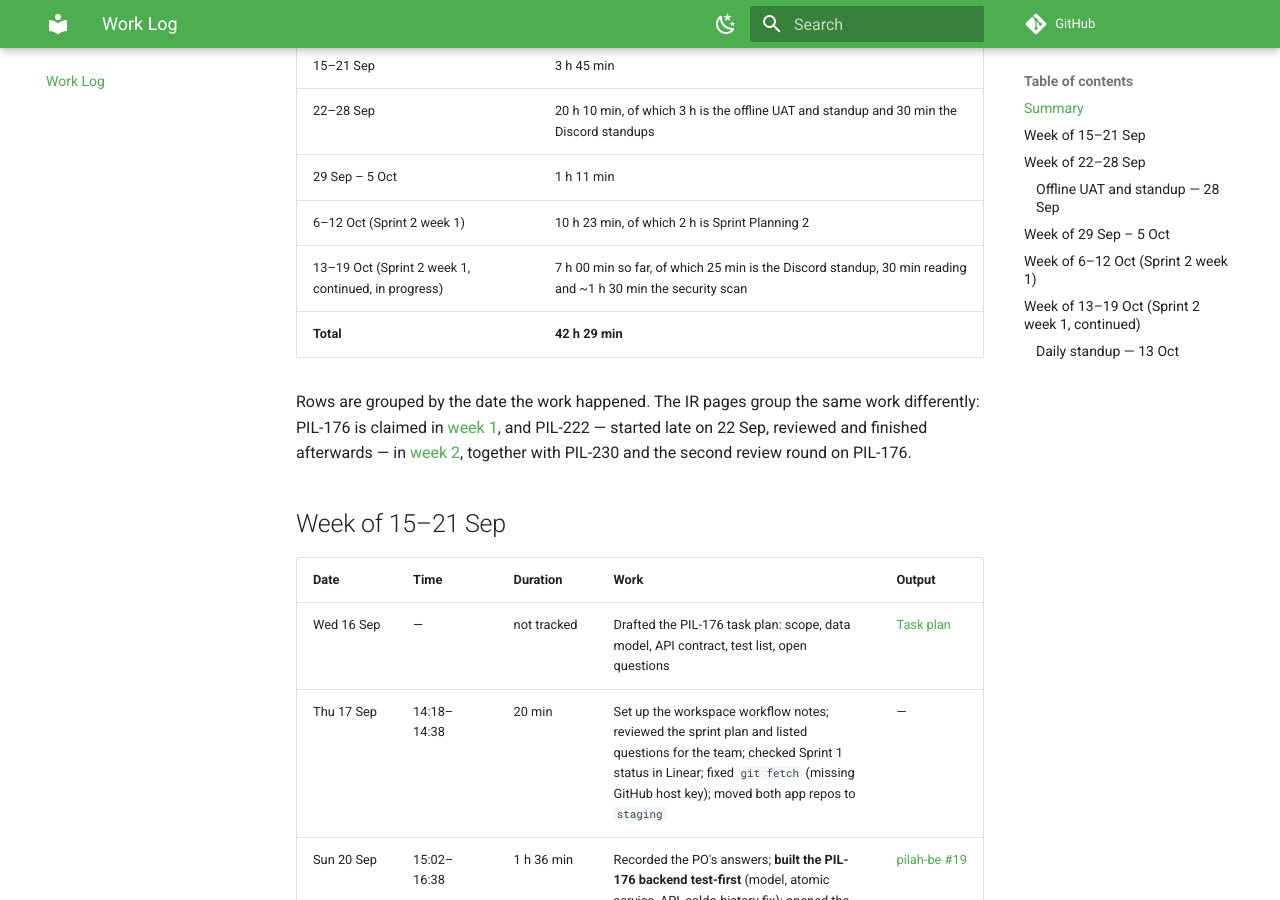
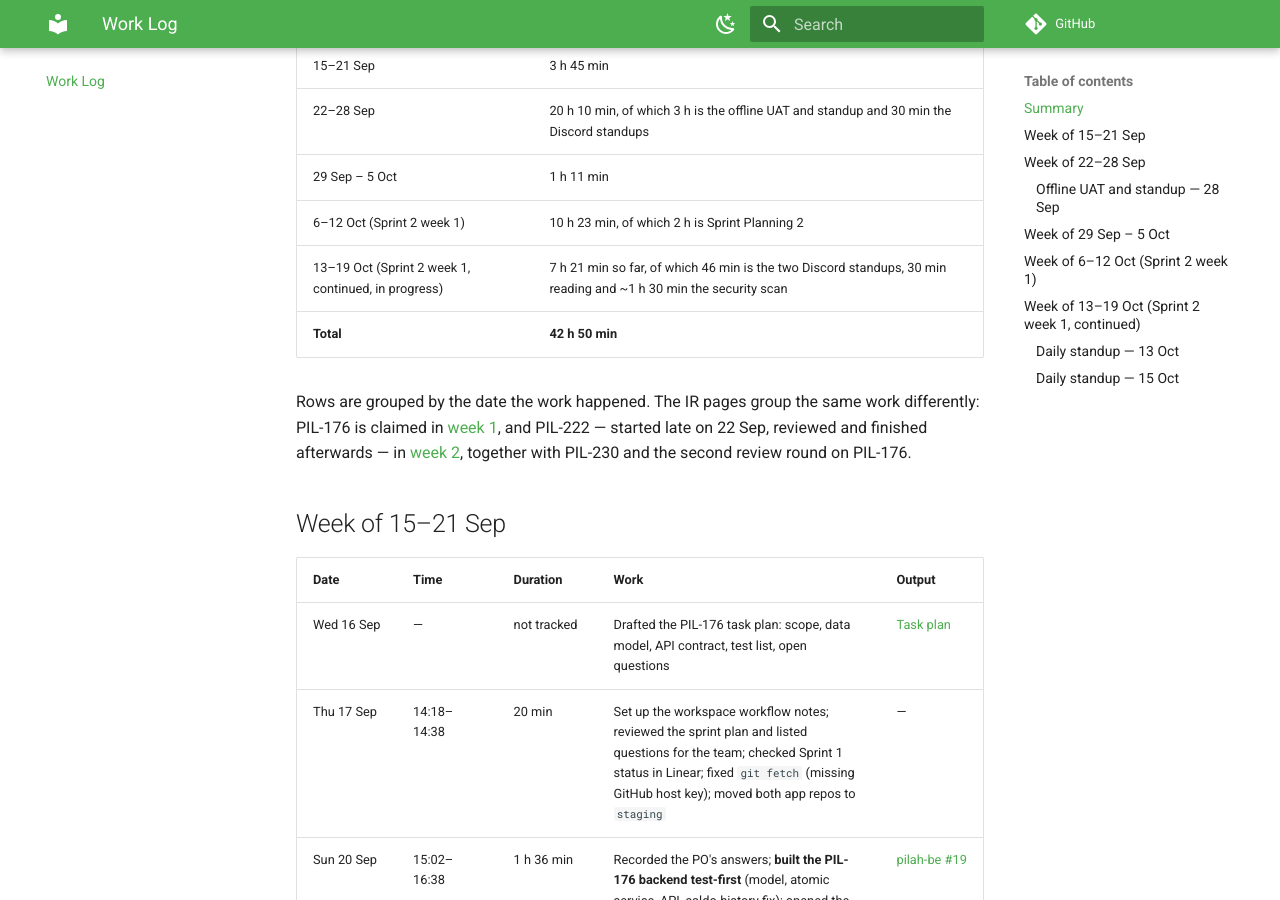
Before and after one commit to mvfi0/pilah-docs, an MkDocs documentation site: the page built from docs/logs/index.md, in a window 1280 px wide and 900 px high, scrolled down 542 px. Built offline with MkDocs 1.6.1 and Material for MkDocs 9.7.7, drawn with Linux system fonts in a browser that asks for light colours; comment, search, counter and statistics services are not loaded; some of the changed text lies outside the part shown.

Commit message:
docs(log): add the 15 Oct Discord standup, fix the 14 Oct weekday
Logs the Thu 15 Oct standup (21 min, from the call timer) with the
screenshot, and corrects "Tue 14 Oct" to Wed. The team met Tue 13 and
Thu 15 this sprint, so the dates follow the Daily Scrum sheet rather
than a fixed Mon/Wed/Fri. Week subtotal 7h21m, total 42h50m.

Co-Authored-By: Claude Opus 4.8 <noreply@anthropic.com>

```diff
--- a/docs/logs/index.md
+++ b/docs/logs/index.md
@@ -12,8 +12,8 @@ What was done, when, and how long it took.
 | 22–28 Sep | 20 h 10 min, of which 3 h is the offline UAT and standup and 30 min the Discord standups |
 | 29 Sep – 5 Oct | 1 h 11 min |
 | 6–12 Oct (Sprint 2 week 1) | 10 h 23 min, of which 2 h is Sprint Planning 2 |
-| 13–19 Oct (Sprint 2 week 1, continued, in progress) | 7 h 00 min so far, of which 25 min is the Discord standup, 30 min reading and ~1 h 30 min the security scan |
-| **Total** | **42 h 29 min** |
+| 13–19 Oct (Sprint 2 week 1, continued, in progress) | 7 h 21 min so far, of which 46 min is the two Discord standups, 30 min reading and ~1 h 30 min the security scan |
+| **Total** | **42 h 50 min** |
 
 Rows are grouped by the date the work happened. The IR pages group the same work differently: PIL-176 is claimed in [week 1](../review/index.md), and PIL-222 — started late on 22 Sep, reviewed and finished afterwards — in [week 2](../review-week-2/index.md), together with PIL-230 and the second review round on PIL-176.
 
@@ -91,8 +91,13 @@ Sprint 2 started with Sprint Planning 2 on 6 Oct. Details per day are in the [Sp
 | Tue 13 Oct | 18:11–20:41 | 2 h 30 min | Checked the open PRs for new activity. Merged `staging` into #74 again; covered the lines #62 and #73 add to the generated DI graph; reran the full checks and pushed all three; replied in the #73 and #74 threads. Wrote the 3P; updated the IR week-3 pages and this log. Took **PIL-341** (pencairan on web) and built slice 1, browser downloads for exports, test-first. The Chrome test was shown red in CI before the implementation | [pilah-mobile #83](https://github.com/bank-sampah-PILAH/pilah-mobile/pull/83) |
 | Tue 13 Oct | 21:40–23:45 | 2 h 5 min | **Reviewed and approved Gabriel's PIL-354** (CORS headers) with two inline suggestions; fixed #83's SonarCloud gate and marked it ready. Built PIL-341 slice 2 test-first: catat, ubah and revisi pencairan on a desktop window, and routes that survive a refresh. Ran it in a local build with Playwright and took desktop and phone screenshots, which caught a dialog bug | [Review of #97](https://github.com/bank-sampah-PILAH/pilah-be/pull/97#pullrequestreview-5505285204), [pilah-mobile #84](https://github.com/bank-sampah-PILAH/pilah-mobile/pull/84) |
 | Tue 13 Oct | — | 30 min *(self-reported)* | Read about Playwright: what it is for, how it differs from Selenium (auto-waiting, browser contexts), and how it reaches Flutter web through the semantics tree | — |
-| Tue 14 Oct | — | ~1 h 30 min *(self-reported)* | **Security scan of the backend with Metasploit.** Installed Metasploit in WSL, ran the HTTP auxiliary scanners against a local instance, verified with `curl` and cross-checked with `check --deploy`, and wrote the report with a test-first patch plan. Found the API schema/docs exposed without auth, plus HSTS/CSP gaps | [Security scan report](../security/index.md) |
+| Wed 14 Oct | — | ~1 h 30 min *(self-reported)* | **Security scan of the backend with Metasploit.** Installed Metasploit in WSL, ran the HTTP auxiliary scanners against a local instance, verified with `curl` and cross-checked with `check --deploy`, and wrote the report with a test-first patch plan. Found the API schema/docs exposed without auth, plus HSTS/CSP gaps | [Security scan report](../security/index.md) |
+| Thu 15 Oct | — | 21 min *(self-reported)* | **Daily standup on Discord** with the team (call timer 21:31 in the screenshot below); reported progress on the PIL-341 web slices and the Metasploit security testing | Screenshot below |
 
 ### Daily standup — 13 Oct
 
 ![The team in the Lounge voice channel on Discord for the daily standup, call timer at 25:27](dsm-2026-10-13.png){ width="620" }
+
+### Daily standup — 15 Oct
+
+![The team on the Discord screenshare of the Daily Scrum Kelompok 2 sheet (Sprint 2 tab), call timer at 21:31; my row notes pencairan di web and security testing with Metasploit](dsm-2026-10-15.png){ width="620" }
```
Also changed, not shown: docs/logs/dsm-2026-10-15.png (added).
